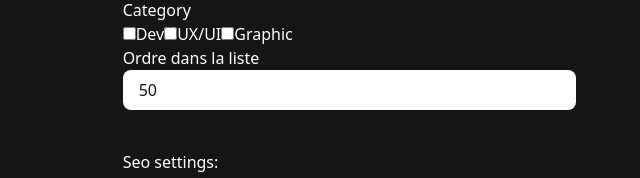
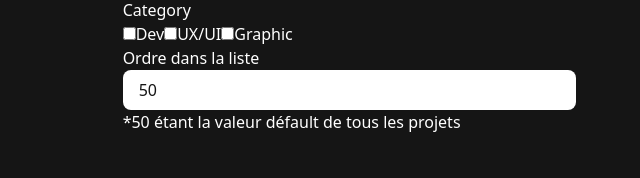
Before and after one commit to CasianLW/portfolio-casian-react-typecript-cms, a Next.js app: page /admin/works in a window 1280 px wide. Shown: the part 1262-1440 px from the top of the page, without its empty margins (640-1280 px from the left). Built offline with nearby package versions, Linux system fonts and the light colour scheme; no server answers; the database is empty.

Commit message:
order indication

```diff
--- a/components/admin/works/addWorkComponent.tsx
+++ b/components/admin/works/addWorkComponent.tsx
@@ -408,6 +408,7 @@ const AddWorkComponent: FC<AddWorkInterface> = ({ getWorksList }) => {
         <div className="grid">
           <label htmlFor="order">Ordre dans la liste</label>
           <input required name="order" type="number" value={formData.order} onChange={handleInputChange} />
+          *50 étant la valeur défault de tous les projets
         </div>
 
         <div className="my-10">
```
